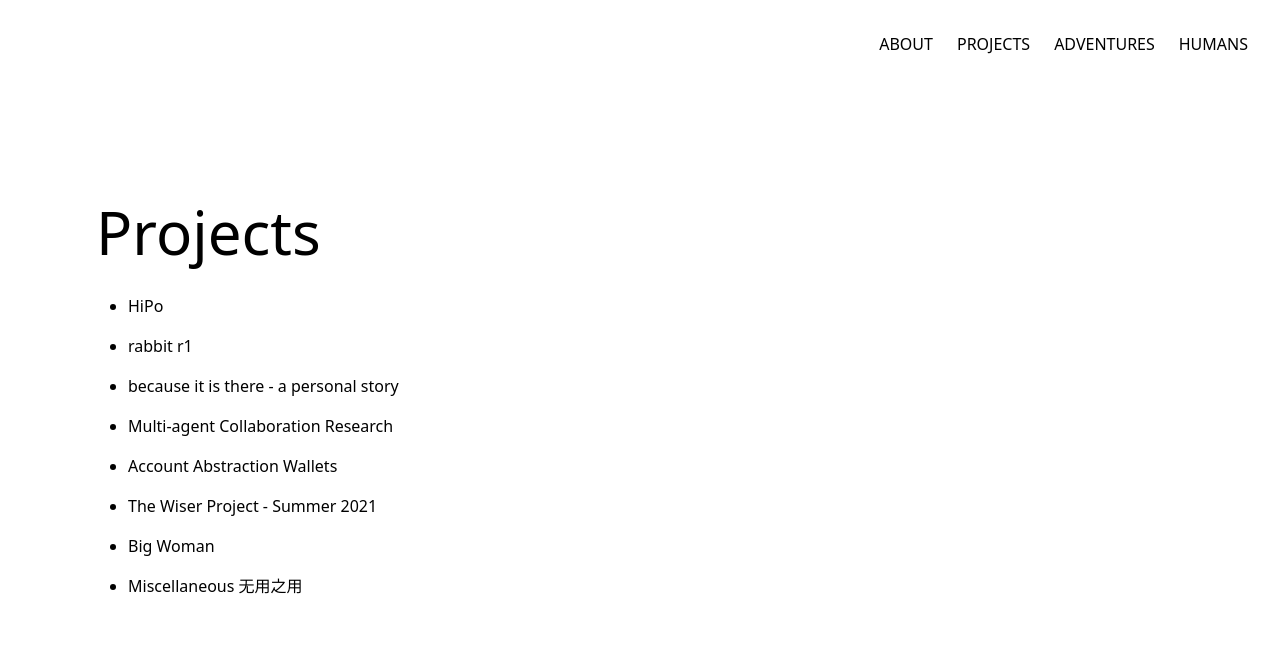
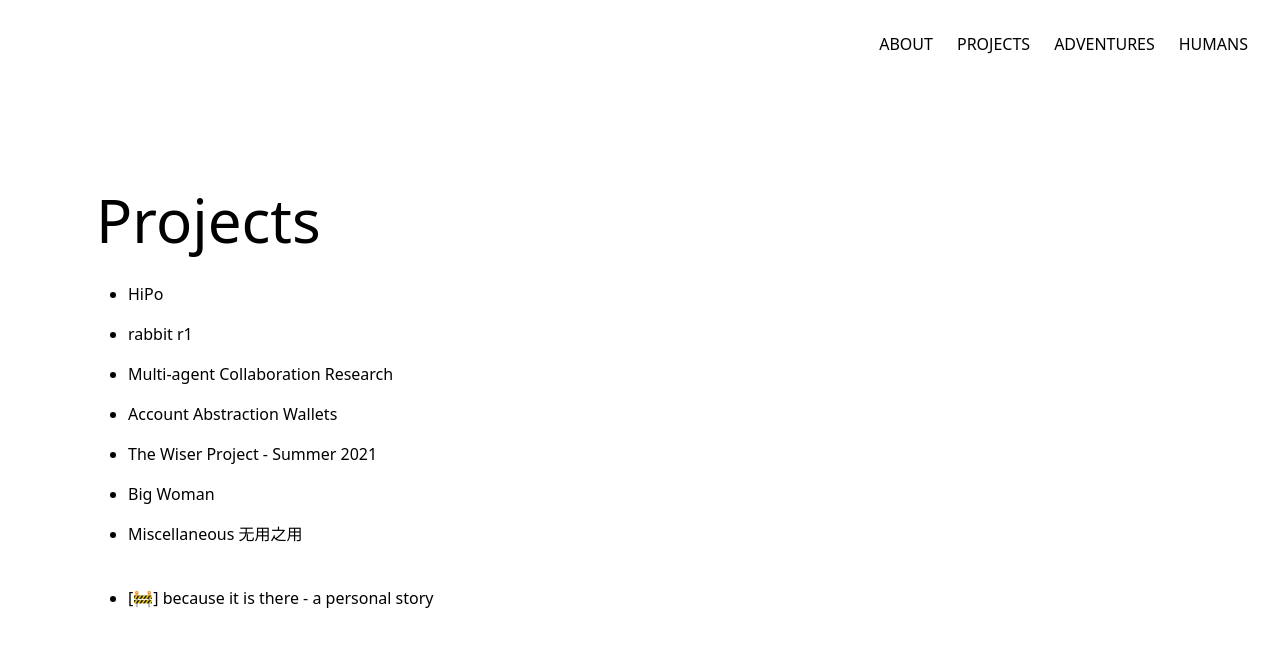
Before and after one commit to WudingRoad1145/WudingRoad1145.github.io, a Next.js app in the folder my-app/: page /projects in a window 1280 px wide. Shown: the top 646 px of the page. Built offline with nearby package versions, Linux system fonts and the light colour scheme.

Commit message:
construction note

```diff
--- a/my-app/src/app/projects/page.tsx
+++ b/my-app/src/app/projects/page.tsx
@@ -25,12 +25,13 @@ const ProjectsPage = () => {
         <ul className="list-disc ml-8 space-y-4">
           <li><Link href="/projects/hipo" className="text-black hover:underline">HiPo</Link></li>
           <li><Link href="https://rabbit.tech/" className="text-black hover:underline">rabbit r1</Link></li>
-          <li><Link href="/projects/because-it-is-there" className="text-black hover:underline">because it is there - a personal story</Link></li>
           <li><Link href="/projects/multi-agent" className="text-black hover:underline">Multi-agent Collaboration Research</Link></li>
           <li><Link href="/projects/AA" className="text-black hover:underline">Account Abstraction Wallets</Link></li>
           <li><Link href="/projects/wiser" className="text-black hover:underline">The Wiser Project - Summer 2021</Link></li>
           <li><Link href="/projects/big-woman" className="text-black hover:underline">Big Woman</Link></li>
           <li><Link href="/projects/miscellaneous" className="text-black hover:underline">Miscellaneous 无用之用</Link></li>
+          <br></br>
+          <li><Link href="/projects/because-it-is-there" className="text-black hover:underline">[🚧] because it is there - a personal story</Link></li>
         </ul>
       </div>
     </div>
```
